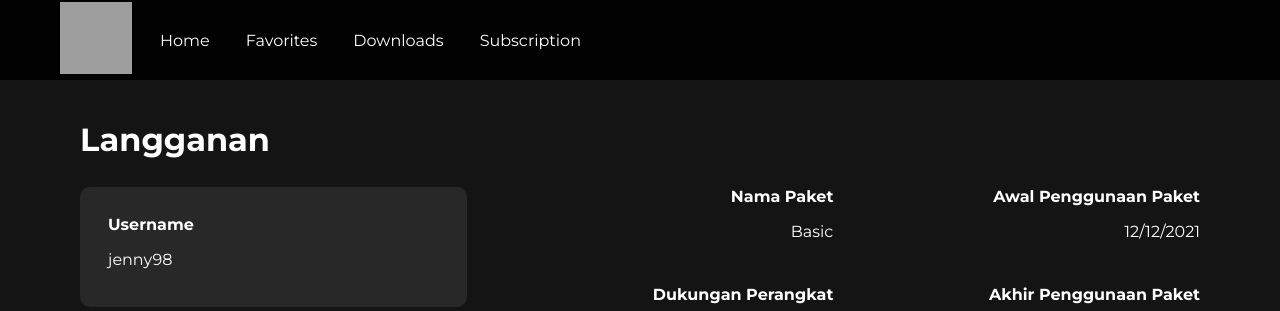
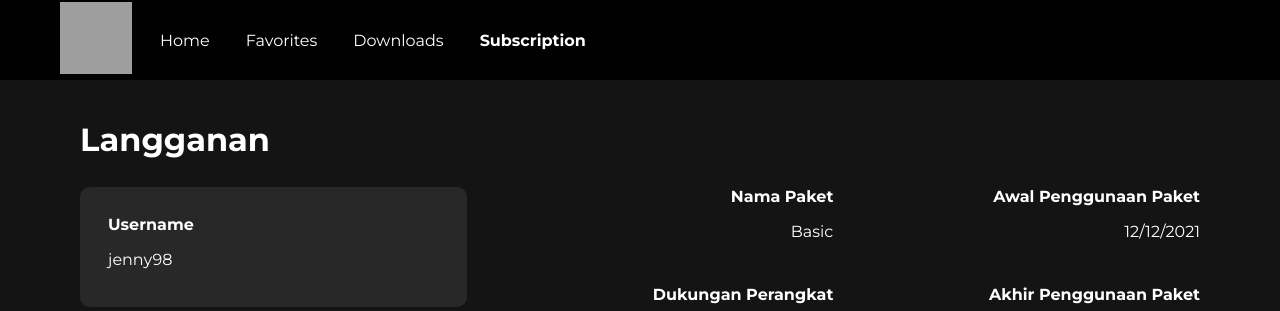
Before and after one commit to Frmeta/pacilflix-deploy, a Django app: page /langganan/ in a window 1280 px wide. Shown: the top 311 px of the page. Run offline with Django 5.2, Linux system fonts and the light colour scheme; grey boxes are pictures that could not be loaded.

Commit message:
langganan

```diff
--- a/main/templates/langganan.html
+++ b/main/templates/langganan.html
@@ -3,6 +3,10 @@
 {% block content %}
 
 <style>
+    #subscription-button {
+        font-weight: bold;
+    }
+
     h1 {
         margin-top: 120px;
         margin-left: 80px;
--- a/templates/base.html
+++ b/templates/base.html
@@ -50,6 +50,10 @@
             background-color: transparent;
             text-decoration: none;
             font-size: 16px;
+        }
+
+        .navbar-button:last-child {
+            margin-right: 0;
         }
 
         .navbar-button:last-child {
@@ -116,10 +120,10 @@
         <div class="logo">
             <img src="https://i.ibb.co/px29Jfg/pacilflix-logo.png" alt="Logo" width="72" height="72">
         </div>
-        <button class="navbar-button">Home</button>
-        <button class="navbar-button">Favorites</button>
-        <button class="navbar-button">Downloads</button>
-        <button class="navbar-button">Subscription</button>
+        <button class="navbar-button" id="home-button">Home</button>
+        <button class="navbar-button" id="favorites-button">Favorites</button>
+        <button class="navbar-button" id="downloads-button">Downloads</button>
+        <button class="navbar-button" id="subscription-button">Subscription</button>
     </div>
 
     {% block content %}
```
